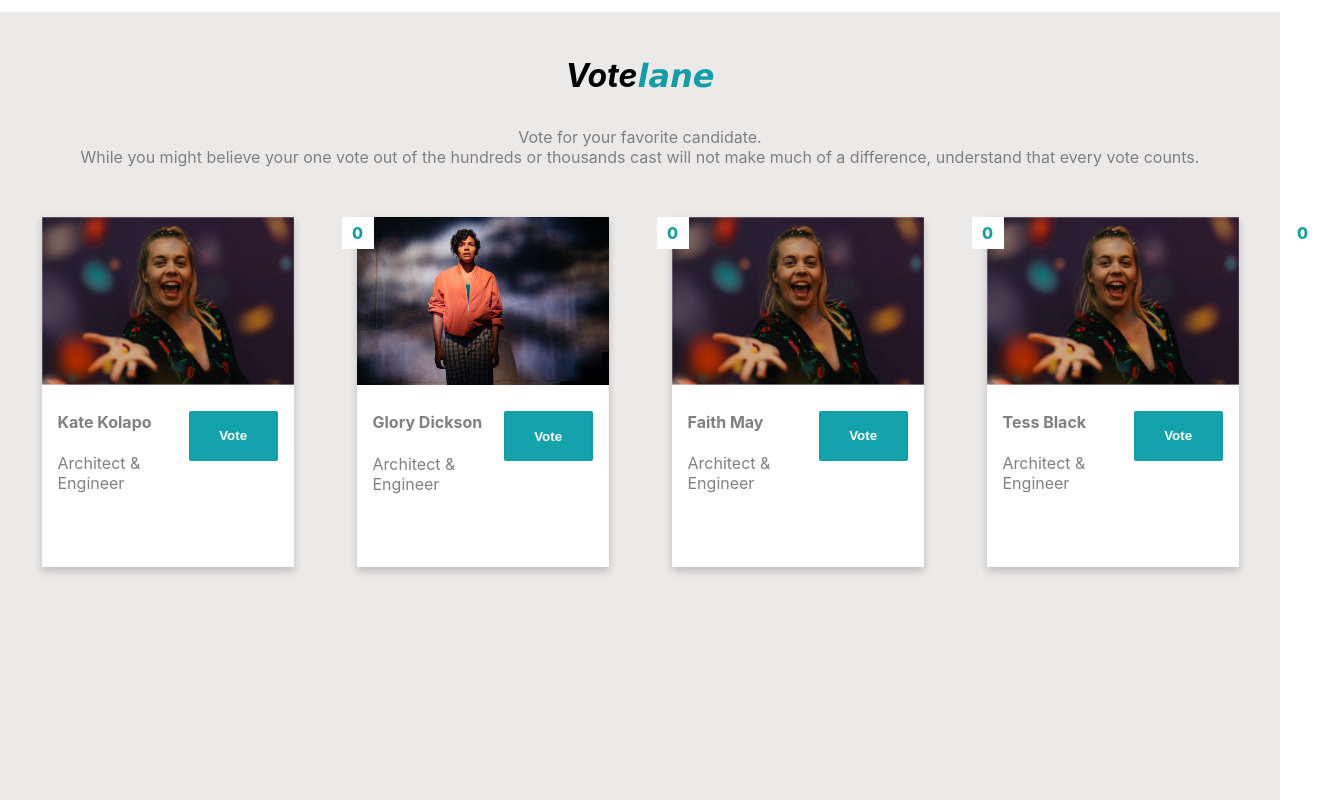
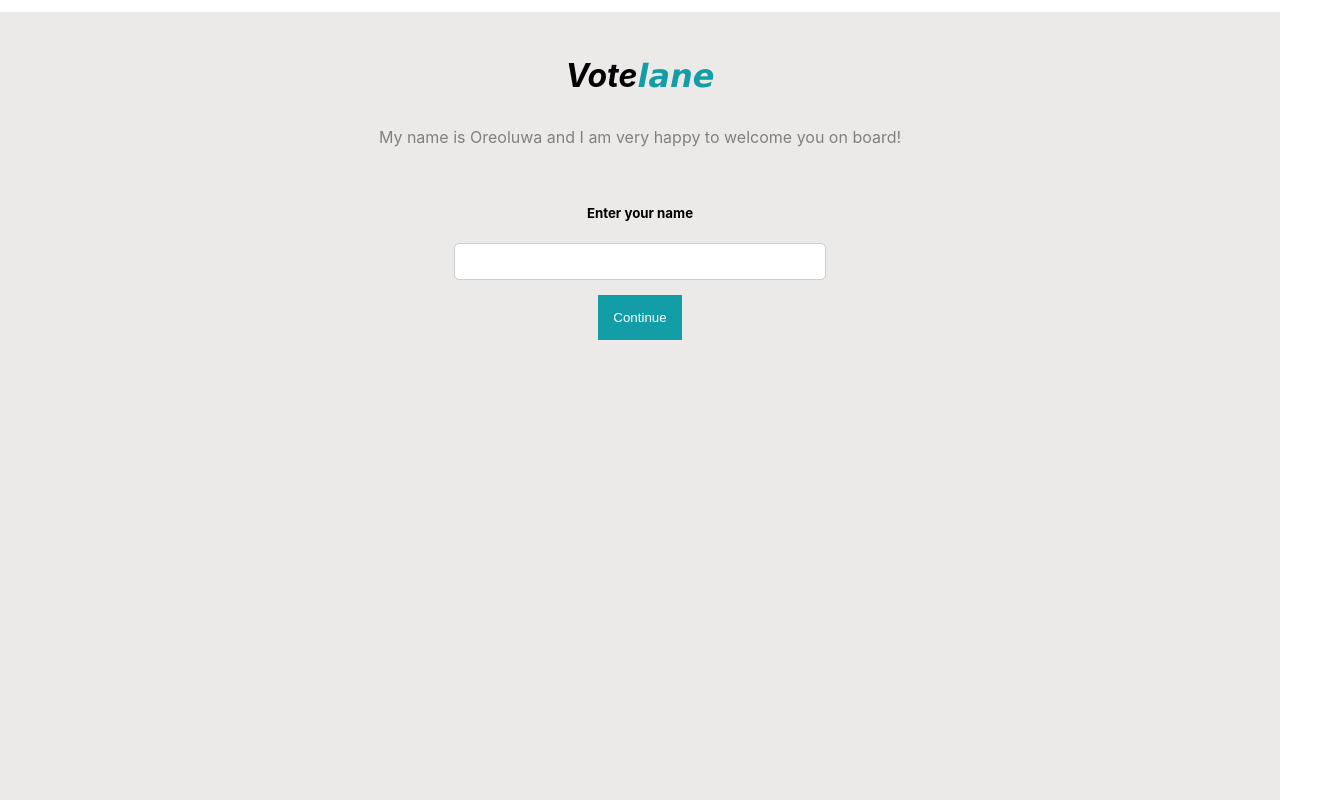
Before and after one commit to lomolly/votelane, a React (Create React App) app: page / in a window 1280 px wide. Shown: the top 800 px of the page, 1319 px wide, since content can reach past the window. Built offline with nearby package versions, Linux system fonts and the light colour scheme.

Commit message:
Details and Appreciation page added

```diff
--- a/package.json
+++ b/package.json
@@ -8,6 +8,7 @@
     "@testing-library/user-event": "^13.5.0",
     "react": "^18.2.0",
     "react-dom": "^18.2.0",
+    "react-router-dom": "^6.4.1",
     "react-scripts": "5.0.1",
     "web-vitals": "^2.1.4"
   },
--- a/public/index.html
+++ b/public/index.html
@@ -24,7 +24,7 @@
       work correctly both with client-side routing and a non-root public URL.
       Learn how to configure a non-root public URL by running `npm run build`.
     -->
-    <title>React App</title>
+    <title>Votelane</title>
   </head>
   <body>
     <noscript>You need to enable JavaScript to run this app.</noscript>
--- a/src/App.css
+++ b/src/App.css
@@ -66,10 +66,6 @@ p {
   text-align: center;
 }
 
-.title-div h3 {
-
-}
-
 .card {
   background-color: #fff;
   box-shadow: 0 4px 8px 0 rgba(0,0,0,0.2);
@@ -118,3 +114,28 @@ p {
   color: rgb(18, 157, 167);
   /* border-radius: 100%; */
 }
+/* .form-part {
+  text-align: left;
+} */
+
+.backhome{
+  padding: 15px;
+  background-color: rgb(18, 157, 167);
+  color: #fff;
+  border :rgb(18, 157, 167);
+  cursor: pointer;
+  text-decoration: none;
+  margin: 15px;
+}
+
+.formdata {
+  padding: 10px;
+  width: 350px;
+  border-radius: 5px;
+  border: 1px solid #ccc;
+}
+
+.validation {
+  color: red;
+  font-weight: 600;
+}
--- a/src/App.js
+++ b/src/App.js
@@ -1,95 +1,20 @@
 import React from 'react';
-import logo from './logo.svg';
-import img1 from './assets/img3.jpeg';
-import img2 from './assets/img4.jpeg';
-import img3 from './assets/img6.jpeg';
+import { Routes, Route } from "react-router-dom"
 
 import './App.css';
+import Appreciation from './Appreciation';
+import Home from './Home';
+import Details from './Details';
 
 function App() {
 
-  const [voteOne, setVoteOne] = React.useState(0);
-  const [voteTwo, setVoteTwo] = React.useState(0);
-  const [voteThree, setVoteThree] = React.useState(0);
-  const [voteFour, setVoteFour] = React.useState(0);
-
-  // React.useEffect(() => {
-
-  // },[])
-
-  const voteCandidate = (selected) => {
-    console.log('selected', selected);
-    if(selected == 1){
-      setVoteOne(voteOne + 1);
-    }
-    else if(selected == 2){
-      setVoteTwo(voteTwo + 1)
-    }
-    else if(selected == 3){
-      setVoteThree(voteThree + 1)
-    }
-    else if(selected == 4){
-      setVoteFour(voteFour + 1)
-    }
-  }
-
-  return (
-
+  return(
     <div className="App">
-      <div className="App-container">
-      <div className="title-div">
-        <h3>Vote<span>lane</span></h3>
-        <p>Vote for your favorite candidate. <br />While you might believe your one vote out of the hundreds or thousands cast will not make much of a difference, understand that every vote counts.</p>
-      </div>
-      <header className="App-header">
-        <div className="card">
-          <div className="count">{voteOne}</div>
-            <img src={img1} className="App-logo" alt="logo" />
-            <div className="container">
-              <div>
-                <h4><b>Kate Kolapo</b></h4>
-                <p>Architect & Engineer</p>
-              </div>
-              <button className="vote-btn" onClick={(() => {voteCandidate(1)})}>Vote</button>
-            </div>
-        </div>
-        <div className="card">
-        <div className="count">{voteTwo}</div>
-            <img src={img2} className="App-logo" alt="logo" />
-            <div className="container">
-              <div>
-                <h4><b>Glory Dickson</b></h4>
-                <p>Architect & Engineer</p>
-              </div>
-              <button className="vote-btn" onClick={(() => {voteCandidate(2)})}>Vote</button>
-            </div>
-        </div>
-        <div className="card">
-        <div className="count">{voteThree}</div>
-            <img src={img1} className="App-logo" alt="logo" />
-            <div className="container">
-              <div>
-                <h4><b>Faith May</b></h4>
-                <p>Architect & Engineer</p>
-              </div>
-              <button className="vote-btn"onClick={(() => {voteCandidate(3)})} >Vote</button>
-            </div>
-        </div>
-        <div className="card">
-        <div className="count">{voteFour}</div>
-            <img src={img1} className="App-logo" alt="logo" />
-            <div className="container">
-              <div>
-                <h4><b>Tess Black</b></h4>
-                <p>Architect & Engineer</p>
-              </div>
-              <button className="vote-btn" onClick={(() => {voteCandidate(4)})}>Vote</button>
-            </div>
-        </div>
-      </header>
-
-      </div>
-
+      <Routes>
+        <Route path="/home" element={ <Home/> } />
+        <Route path="/" element={ <Details/> } />
+        <Route path="appreciation" element={ <Appreciation/> } />
+      </Routes>
     </div>
   );
 }
--- /dev/null
+++ b/src/Appreciation.js
@@ -0,0 +1,26 @@
+import React from "react";
+import { Link } from "react-router-dom";
+
+import './App.css';
+
+function Appreciation() {
+
+  return (
+
+    <div className="App">
+      <div className="App-container">
+      <div className="title-div">
+        <h3>Thank You!</h3>
+        <p>We really appreciate you taking your time to vote for your desired candidate on <span>Votelane.</span></p>
+        <br /><br />
+        <Link to="/" className="backhome">Go back Home</Link>
+      </div>
+      <header className="App-header">
+          {/* <button>Vote for a candidate</button> */}
+      </header>
+      </div>
+    </div>
+  );
+}
+
+export default Appreciation;
--- /dev/null
+++ b/src/Details.js
@@ -0,0 +1,49 @@
+import React from "react";
+import { Link, useNavigate } from "react-router-dom";
+
+import './App.css';
+
+function Details() {
+
+const [click, setClick] = React.useState(false);
+const [name, setName] = React.useState('');
+const navigate = useNavigate();
+
+const saveDetails = () => {
+    setClick(true);
+    console.log('Username', name);
+    if(name !== ''){
+     navigate('/home');
+    }
+}
+
+  return (
+
+    <div className="App">
+      <div className="App-container">
+      <div className="title-div">
+      <h3>Vote<span>lane</span></h3>
+        <p>My name is Oreoluwa and I am very happy to welcome you on board!</p>
+        <br />
+
+        <div className="form-part">
+            <h5>Enter your name</h5>
+            <input type="text" className="formdata" name="name" onChange={event => setName(event.target.value)}/>
+            {click == true && name == '' &&
+                <h6 className="validation">Name is required</h6>
+            }
+            <br />
+        </div>
+
+        <button onClick={(() => { saveDetails()})} className="backhome">Continue</button>
+      </div>
+      <header className="App-header">
+
+          {/* <button>Vote for a candidate</button> */}
+      </header>
+      </div>
+    </div>
+  );
+}
+
+export default Details;
--- /dev/null
+++ b/src/Home.js
@@ -0,0 +1,102 @@
+import React from 'react';
+import logo from './logo.svg';
+import img1 from './assets/img3.jpeg';
+import img2 from './assets/img4.jpeg';
+import img3 from './assets/img6.jpeg';
+import {Routes, Route, useNavigate} from 'react-router-dom';
+
+
+import './App.css';
+
+
+function Home() {
+
+  const [voteOne, setVoteOne] = React.useState(0);
+  const [voteTwo, setVoteTwo] = React.useState(0);
+  const [voteThree, setVoteThree] = React.useState(0);
+  const [voteFour, setVoteFour] = React.useState(0);
+  const navigate = useNavigate();
+  // React.useEffect(() => {
+
+  // },[])
+
+  const voteCandidate = (selected) => {
+    console.log('selected', selected);
+    if(selected == 1){
+      setVoteOne(voteOne + 1);
+    }
+    else if(selected == 2){
+      setVoteTwo(voteTwo + 1)
+    }
+    else if(selected == 3){
+      setVoteThree(voteThree + 1)
+    }
+    else if(selected == 4){
+      setVoteFour(voteFour + 1)
+    }
+
+    navigate('/appreciation');
+  }
+
+  return (
+
+    <div className="App">
+      <div className="App-container">
+      <div className="title-div">
+        <h3>Vote<span>lane</span></h3>
+        <p>Vote for your favorite candidate. <br />While you might believe your one vote out of the hundreds or thousands cast will not make much of a difference, understand that every vote counts.</p>
+      </div>
+      <header className="App-header">
+        <div className="card">
+          <div className="count">{voteOne}</div>
+            <img src={img1} className="App-logo" alt="logo" />
+            <div className="container">
+              <div>
+                <h4><b>Kate Kolapo</b></h4>
+                <p>Architect & Engineer</p>
+              </div>
+              <button className="vote-btn" onClick={(() => {voteCandidate(1)})}>Vote</button>
+            </div>
+        </div>
+        <div className="card">
+        <div className="count">{voteTwo}</div>
+            <img src={img2} className="App-logo" alt="logo" />
+            <div className="container">
+              <div>
+                <h4><b>Glory Dickson</b></h4>
+                <p>Architect & Engineer</p>
+              </div>
+              <button className="vote-btn" onClick={(() => {voteCandidate(2)})}>Vote</button>
+            </div>
+        </div>
+        <div className="card">
+        <div className="count">{voteThree}</div>
+            <img src={img1} className="App-logo" alt="logo" />
+            <div className="container">
+              <div>
+                <h4><b>Faith May</b></h4>
+                <p>Architect & Engineer</p>
+              </div>
+              <button className="vote-btn"onClick={(() => {voteCandidate(3)})} >Vote</button>
+            </div>
+        </div>
+        <div className="card">
+        <div className="count">{voteFour}</div>
+            <img src={img1} className="App-logo" alt="logo" />
+            <div className="container">
+              <div>
+                <h4><b>Tess Black</b></h4>
+                <p>Architect & Engineer</p>
+              </div>
+              <button className="vote-btn" onClick={(() => {voteCandidate(4)})}>Vote</button>
+            </div>
+        </div>
+      </header>
+
+      </div>
+
+    </div>
+  );
+}
+
+export default Home;
--- a/src/index.js
+++ b/src/index.js
@@ -3,12 +3,17 @@ import ReactDOM from 'react-dom/client';
 import './index.css';
 import App from './App';
 import reportWebVitals from './reportWebVitals';
+import { BrowserRouter } from "react-router-dom";
+
 
 const root = ReactDOM.createRoot(document.getElementById('root'));
 root.render(
-  <React.StrictMode>
-    <App />
-  </React.StrictMode>
+  <BrowserRouter>
+   <App />
+  </BrowserRouter>
+  // <React.StrictMode>
+  //   <App />
+  // </React.StrictMode>
 );
 
 // If you want to start measuring performance in your app, pass a function
```
Also changed, not shown: 1 other file (tests, documents, lock files or other folders).
